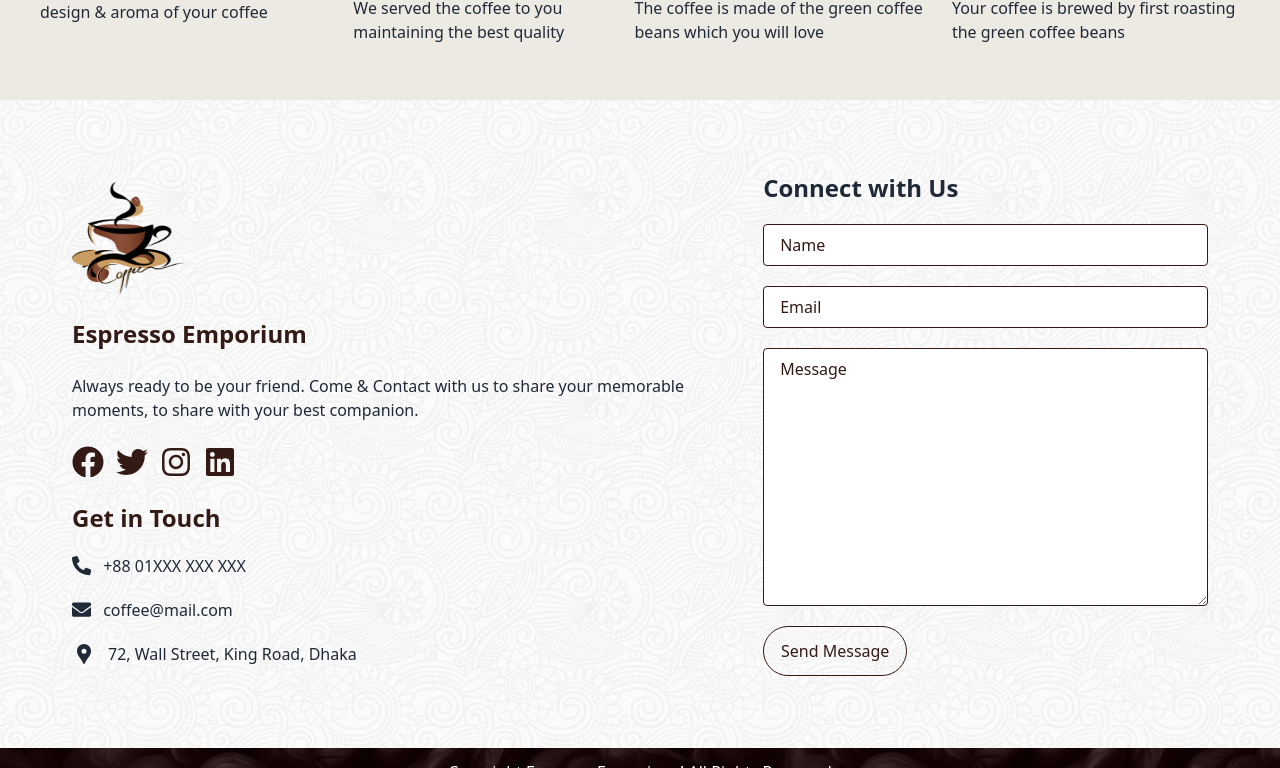
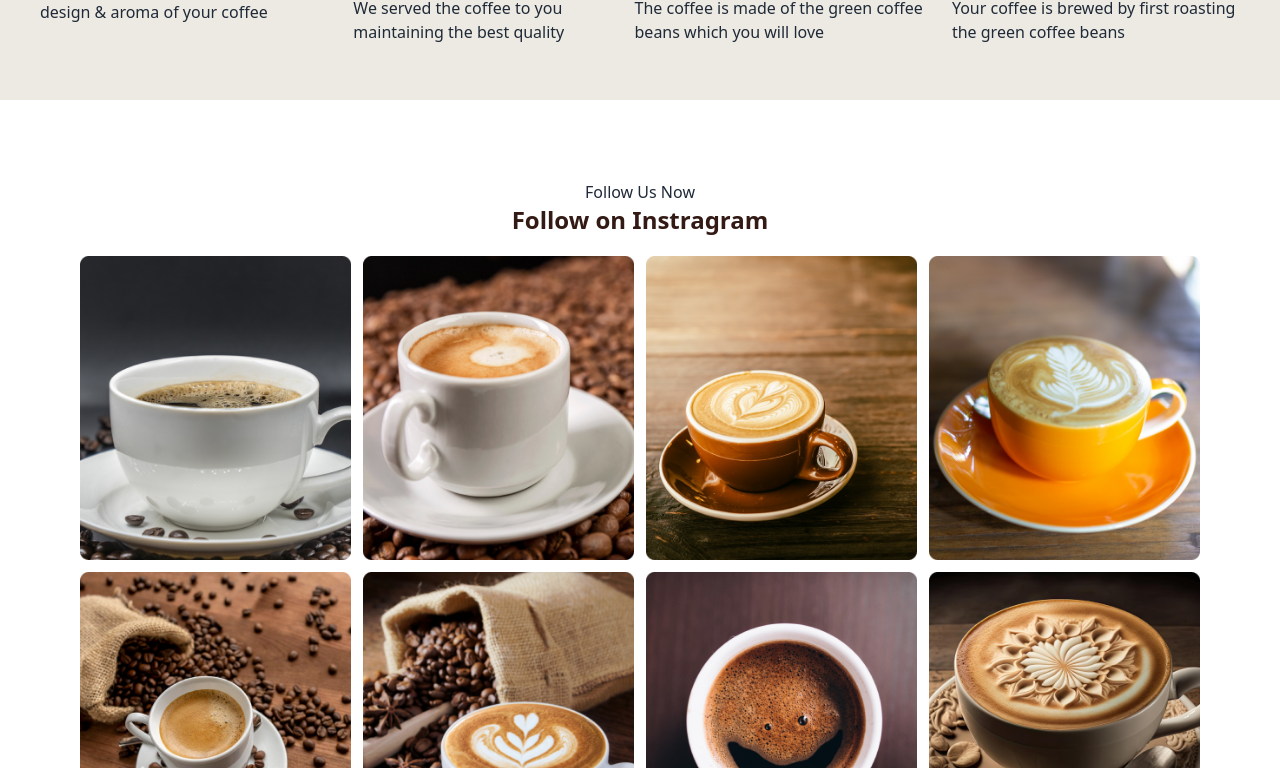
Before and after one commit to shaikat17/coffee_store_client, a React (Vite) app: page / in a window 1280 px wide. Shown: the part 1072-1840 px from the top of the page. Built offline with nearby package versions, Linux system fonts and the light colour scheme.

Commit message:
follow us section done

```diff
--- /dev/null
+++ b/public/cups.json
@@ -0,0 +1,26 @@
+[
+    {
+        "cup": "../../public/images/cups/cups 1.png"
+    },
+    {
+        "cup": "../../public/images/cups/cups 2.png"
+    },
+    {
+        "cup": "../../public/images/cups/cups 3.png"
+    },
+    {
+        "cup": "../../public/images/cups/cups 4.png"
+    },
+    {
+        "cup": "../../public/images/cups/cups 5.png"
+    },
+    {
+        "cup": "../../public/images/cups/cups 6.png"
+    },
+    {
+        "cup": "../../public/images/cups/cups 7.png"
+    },
+    {
+        "cup": "../../public/images/cups/cups 8.png"
+    }
+]
--- /dev/null
+++ b/src/components/FollowUsSection.jsx
@@ -0,0 +1,24 @@
+import { useEffect, useState } from "react";
+
+const FollowUsSection = () => {
+  const [cups, setCups] = useState([]);
+
+  useEffect(() => {
+    fetch("cups.json")
+      .then((res) => res.json())
+      .then((data) => setCups(data));
+  }, []);
+  return (
+    <div className="w-full grid grid-cols-1 justify-center items-center text-center md:p-20 ">
+      <p className="font-light">Follow Us Now</p>
+      <h3 className="text-2xl text-[#331A15] font-bold mt-0 mb-5">Follow on Instragram</h3>
+      <div className="grid sm:grid-cols-2 md:grid-cols-4 gap-3 items-center justify-center">
+        {cups.map((cup, index) => {
+          return <img key={index} src={cup.cup} alt="" />;
+        })}
+      </div>
+    </div>
+  );
+};
+
+export default FollowUsSection;
--- a/src/page/Home.jsx
+++ b/src/page/Home.jsx
@@ -1,12 +1,14 @@
 import React from 'react';
 import Banner from '../components/Banner';
 import HighLightSection from '../components/HighLightSection';
+import FollowUsSection from '../components/FollowUsSection';
 
 const Home = () => {
     return (
         <>
         <Banner />
         <HighLightSection />
+        <FollowUsSection />
         </>
     );
 };
```
